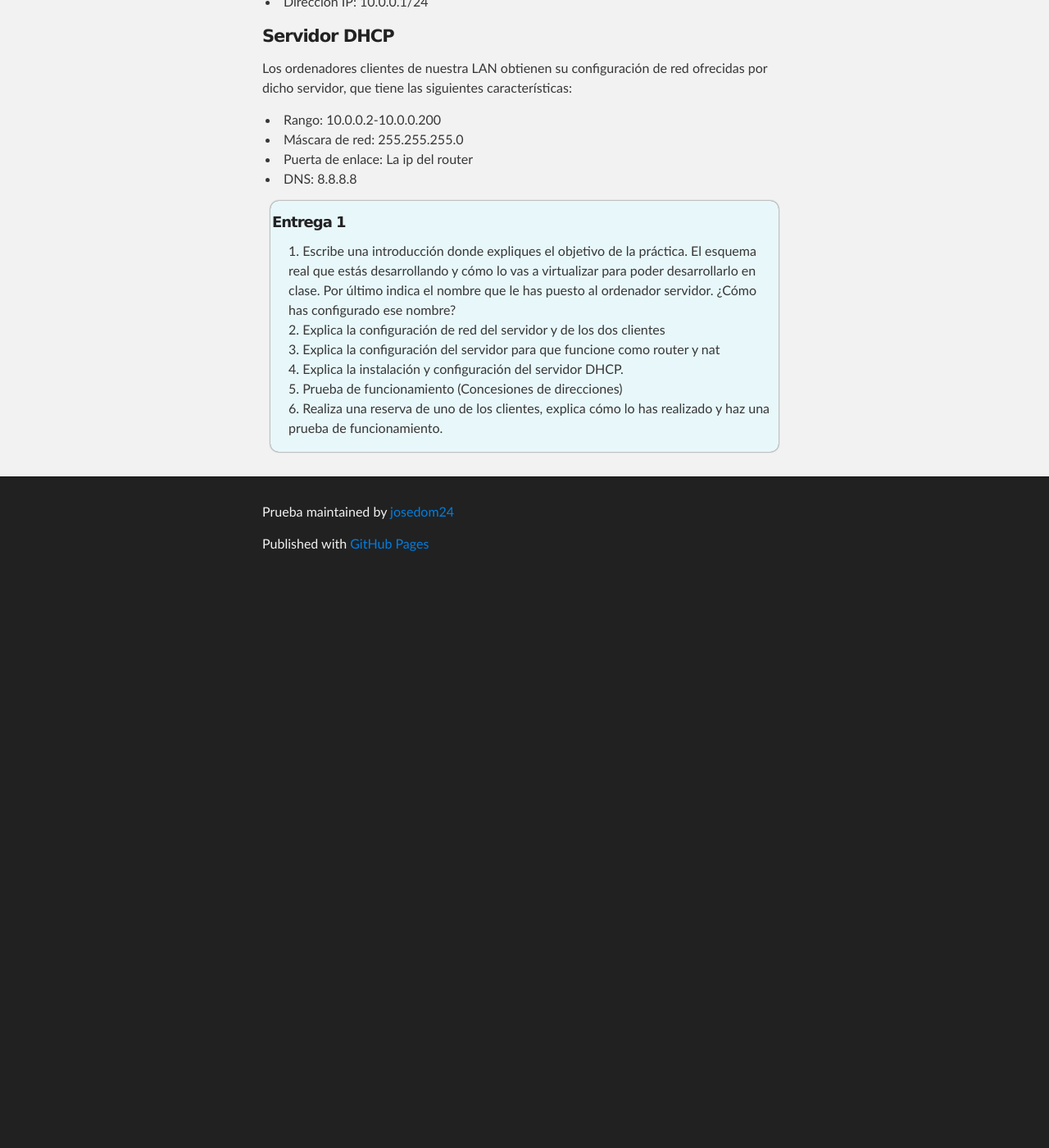
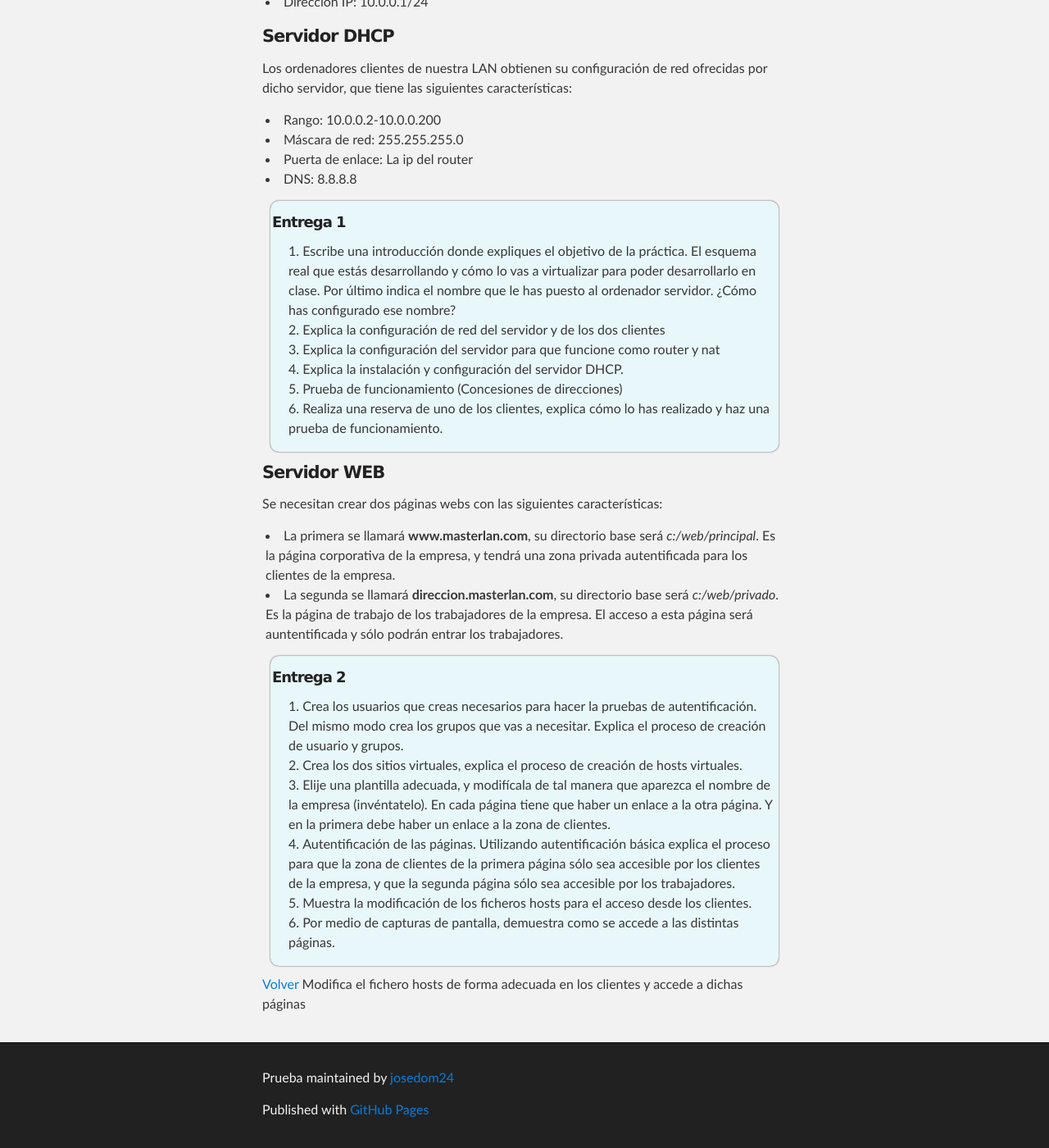
Before and after one commit to josedom24/josedom24.github.io, a Jekyll site: the page built from mod/serviciosgm/proyecto1.md, in a window 1280 px wide and 1400 px high, scrolled down 1241 px. Shown: the whole window at 82% size. Built offline with Jekyll 4.4.1, drawn with Linux system fonts in a browser that asks for light colours; before the commit the page ends 1951 px from its top, so only the background shows below that.

Commit message:
proyecto 1

```diff
--- a/mod/serviciosgm/proyecto1.md
+++ b/mod/serviciosgm/proyecto1.md
@@ -48,3 +48,23 @@
 5. Prueba de funcionamiento (Concesiones de direcciones)
 6. Realiza una reserva de uno de los clientes, explica cómo lo has realizado y haz una prueba de funcionamiento.
 </div>
+
+#### Servidor WEB
+
+Se necesitan crear dos páginas webs con las siguientes características:
+
+* La primera se llamará **www.masterlan.com**, su directorio base será *c:/web/principal*. Es la página corporativa de la empresa, y tendrá una zona privada autentificada para los clientes de la empresa.
+* La segunda se llamará **direccion.masterlan.com**, su directorio base será *c:/web/privado*. Es la página de trabajo de los trabajadores de la empresa. El acceso a esta página será auntentificada y sólo podrán entrar los trabajadores.
+
+
+<div class='ejercicios' markdown='1'>
+##### **Entrega 2**
+1. Crea los usuarios que creas necesarios para hacer la pruebas de autentificación. Del mismo modo crea los grupos que vas a necesitar. Explica el proceso de creación de usuario y grupos.
+2. Crea los dos sitios virtuales, explica el proceso de creación de hosts virtuales.
+3. Elije una plantilla adecuada, y modifícala de tal manera que aparezca el nombre de la empresa (invéntatelo). En cada página tiene que haber un enlace a la otra página. Y en la primera debe haber un enlace a la zona de clientes.
+4. Autentificación de las páginas. Utilizando autentificación básica explica el proceso para que la zona de clientes de la primera página sólo sea accesible por los clientes de la empresa, y que la segunda página sólo sea accesible por los trabajadores.
+5. Muestra la modificación de los ficheros hosts para el acceso desde los clientes.
+6. Por medio de capturas de pantalla, demuestra como se accede a las distintas páginas.
+</div>
+[Volver](index)
+Modifica el fichero hosts de forma adecuada en los clientes y accede a dichas páginas
```
